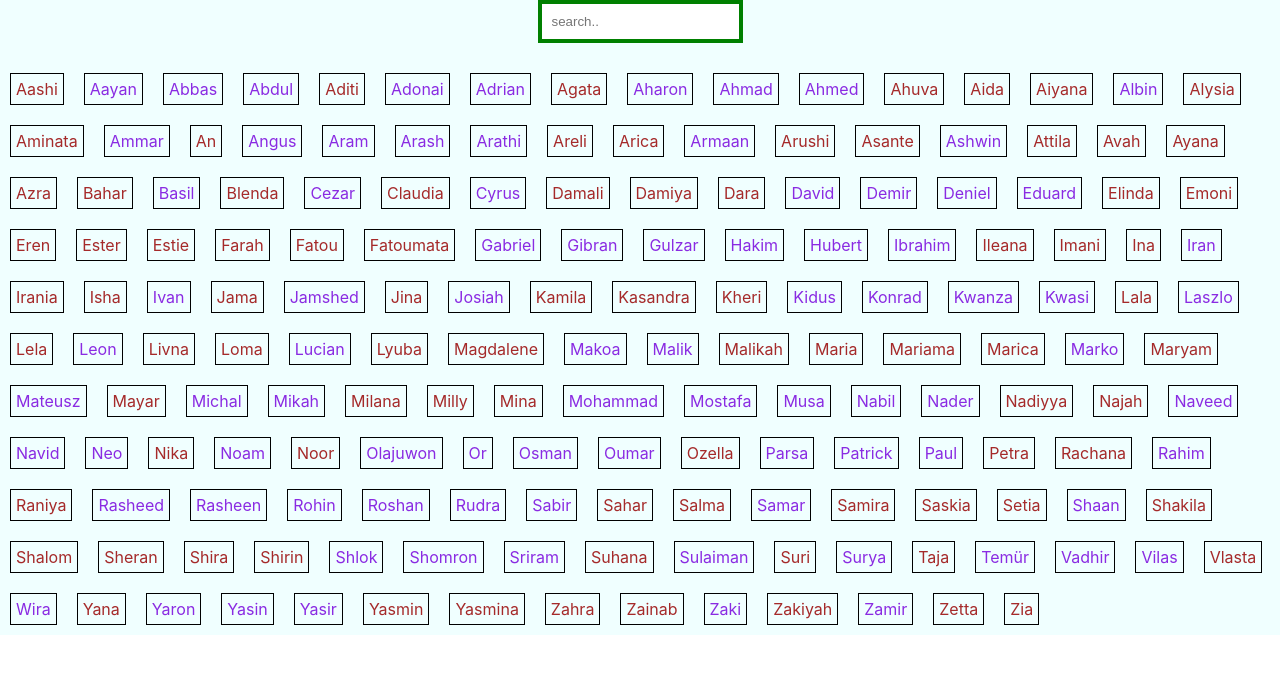
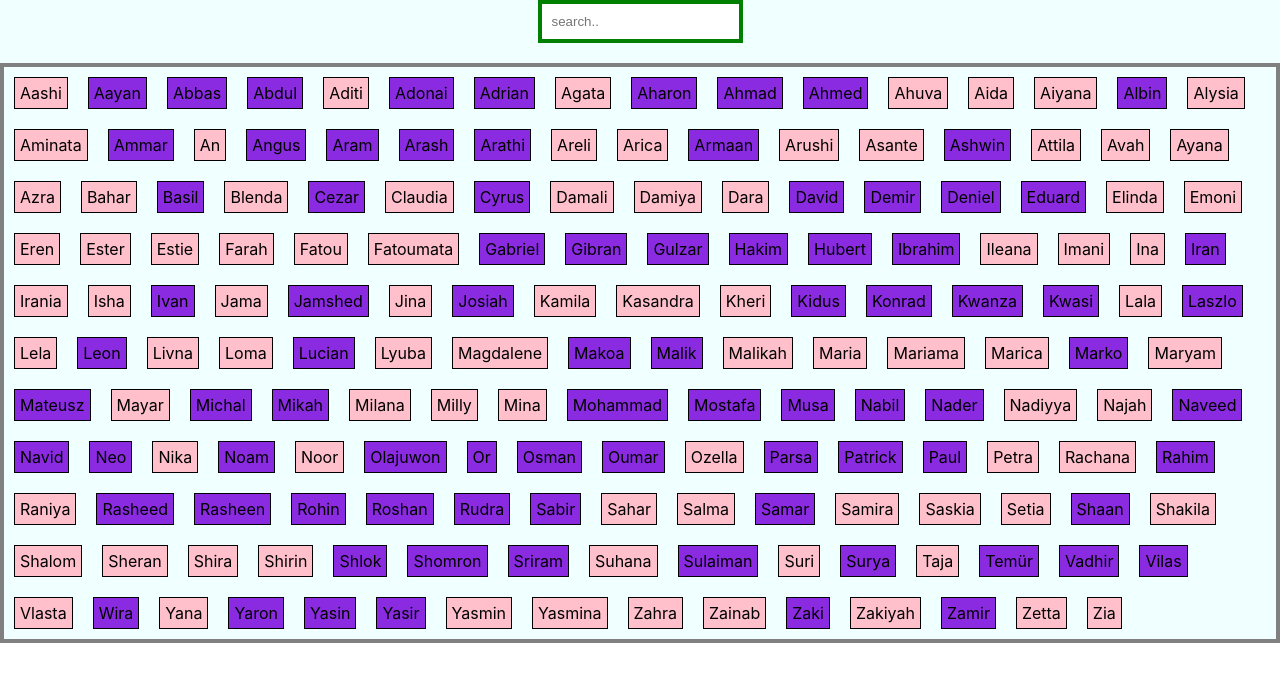
Before and after one commit to Junitalama/Baby-name-picker, a React (Create React App) app in the folder baby-names/: page / in a window 1280 px wide. Shown: the top 682 px of the page. Built offline with nearby package versions, Linux system fonts and the light colour scheme.

Commit message:
search done

```diff
--- a/baby-names/src/App.css
+++ b/baby-names/src/App.css
@@ -10,16 +10,17 @@ background-color:azure;
 .baby-names {
   display: flex;
   flex-wrap: wrap;
+  border: 4px solid gray;
 }
 .f{
-  color: brown;
+  background-color:pink;
   margin: 10px;
   border:1px solid black;
   padding:5px;
 }
 
 .m{
-  color: blueviolet;
+  background-color: blueviolet;
   margin:10px;
   border:1px solid black;
   padding:5px;
--- a/baby-names/src/App.js
+++ b/baby-names/src/App.js
@@ -1,13 +1,12 @@
 import React from "react";
 import BabyNames from "./BabyNames";
 import "./App.css";
-import Search from "./SearchBar";
+
 
 function App() {
   return (
     <div className="App">
-      <Search />
-  <BabyNames />
+     <BabyNames />
     </div>
   );
 }
--- a/baby-names/src/BabyNames.js
+++ b/baby-names/src/BabyNames.js
@@ -1,21 +1,33 @@
-import React from "react";
+import React, { useState } from "react";
 import data from "./babyNamesData.json";
 
 function BabyNames() {
-  data.sort((a, b) => a.name.localeCompare(b.name));
+  const sortedNames = data.sort((a, b) => a.name.localeCompare(b.name));
 
-  return (<div className="baby-names">
-      {data.map((element) => (
-        <span className={element.sex}>{element.name} </span>
+  const [query, setQuery] = useState("");
 
+  function handleChange(e) {
+    setQuery(e.target.value);
+  }
+  const filtered = !query ? sortedNames: sortedNames.filter((person) =>
+        person.name.toLowerCase().includes(query.toLowerCase())
+      );
 
-
-
-
-
-      ))}
-
-
+  return (
+    <div>
+      <div>
+        <input type="text" placeholder="search.." className="search" value={query} onChange={handleChange}
+        />
+      </div>
+      <div className="baby-names">
+        {filtered.map((element) => {
+          return (
+            <span key={element.name} className={element.sex}>
+              {element.name}
+            </span>
+          );
+        })}
+      </div>
     </div>
   );
 }
--- a/baby-names/src/SearchBar.js
+++ /dev/null
@@ -1,29 +0,0 @@
-import {useState} from "react";
-import data from "./babyNamesData.json"
-
-const Search = () => {
-    const [query, setQuery] = useState("");
-    data.filter(post => {
-    if (query === '') {
-     return post;
-    } else if (post.name.toLowerCase().includes(query.toLowerCase())) {
-      return post;
-    }})
-
-        return (
-          <div>
-            <input
-              placeholder="search.." className="search"
-              onChange={(event) => setQuery(event.target.value)}
-            />
-
-
-
-
-</div>
-        )
-
-
-}
-
-export default Search;
```
Also changed, not shown: 2 other files (tests, documents, lock files or other folders).
